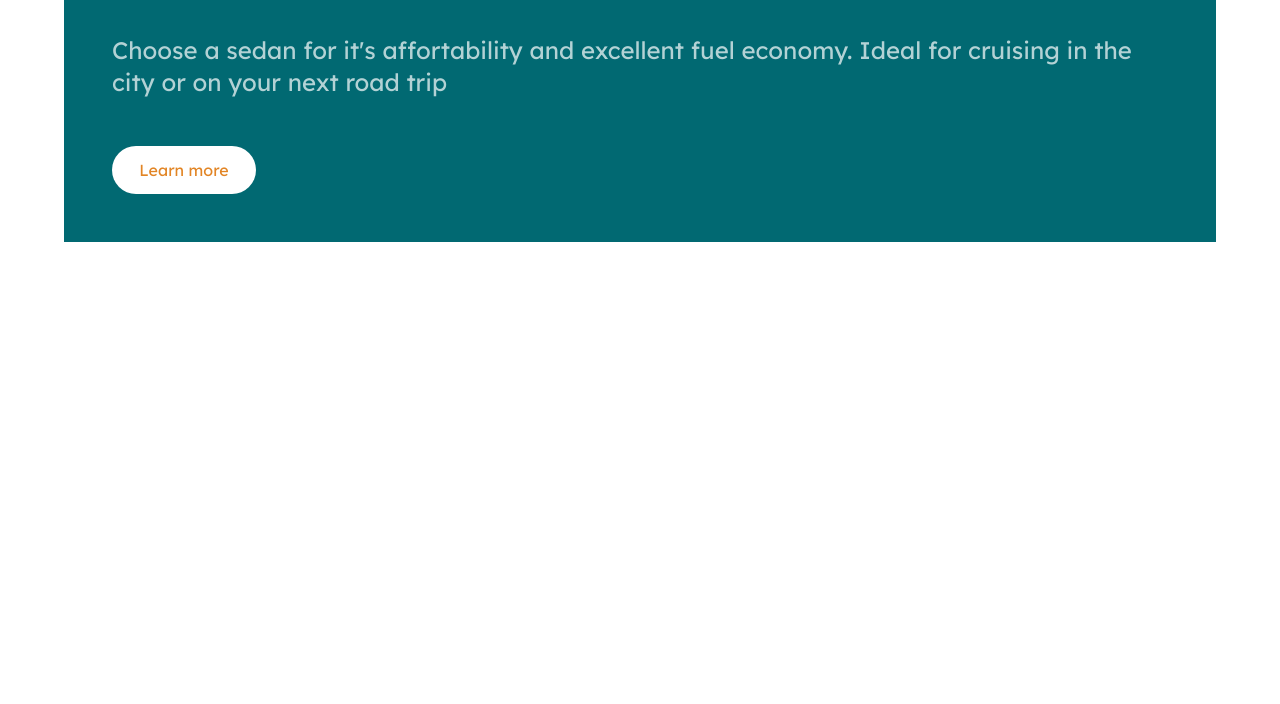
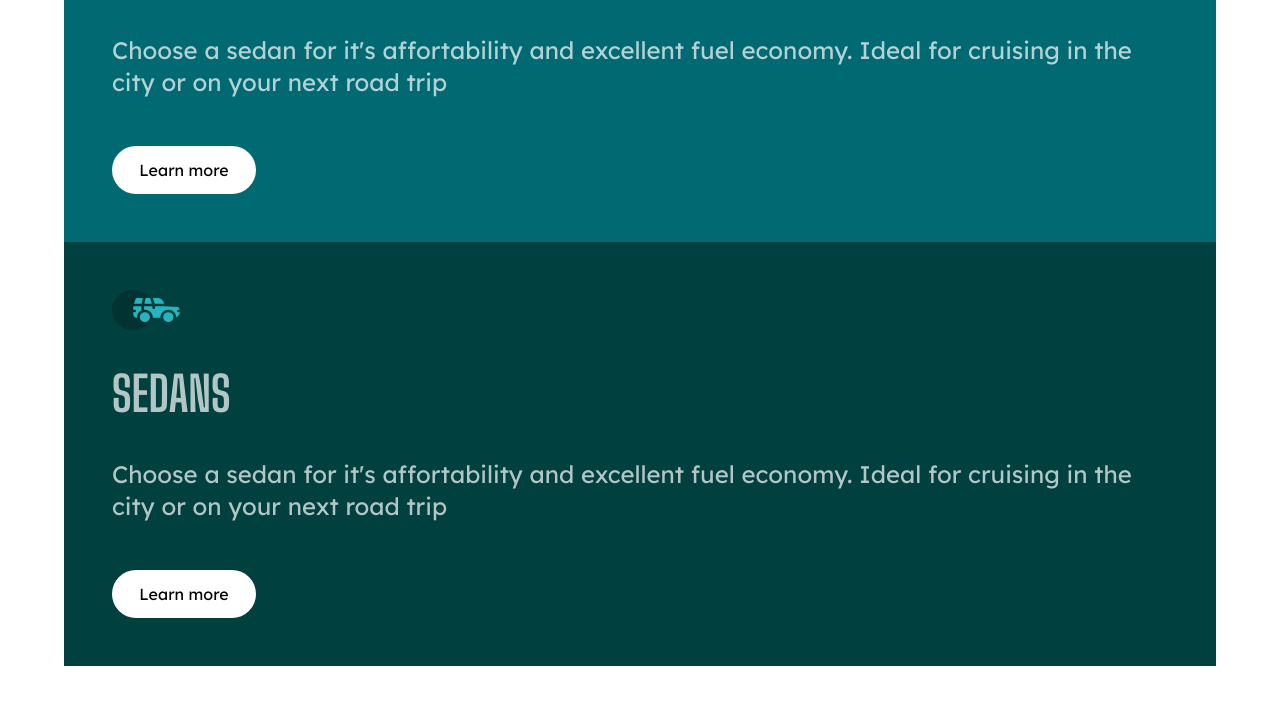
Before and after one commit to ArnauOriol/202209-w2ch1-arnau-oriol, a website: page public/3-column-preview-component.html in a window 1280 px wide. Shown: the part 670-1374 px from the top of the page. Before the commit the page ends 976 px from the top, so only its background shows below. Drawn offline with nearby package versions, Linux system fonts and the light colour scheme; files that its build step writes are made by us from their sources.

Commit message:
Add skeleton to section 3

```diff
--- a/public/3-column-preview-component.html
+++ b/public/3-column-preview-component.html
@@ -32,7 +32,13 @@
         for cruising in the city or on your next road trip</p>
       <button class="button">Learn more</button>
     </section>
-    <section></section>
+    <section class="card-information card-3">
+      <img src="images/icon-suvs.svg" alt="Suvs drawing" class="card-information__icon">
+      <h2 class="card-information__title">SEDANS</h2>
+      <p class="card-information__description">Choose a sedan for it's affortability and excellent fuel economy. Ideal
+        for cruising in the city or on your next road trip</p>
+      <button class="button">Learn more</button>
+    </section>
   </main>
 </body>
 
--- a/src/sass/components/_buttons-3cpc.scss
+++ b/src/sass/components/_buttons-3cpc.scss
@@ -8,5 +8,4 @@ button {
   height: 3rem;
   width: 9rem;
   border: none;
-  color: colors-3cpc.$color-first-section;
 }
--- a/src/sass/components/_cards-3cpc.scss
+++ b/src/sass/components/_cards-3cpc.scss
@@ -15,6 +15,9 @@ main {
 }
 .card-2 {
   background-color: colors-3cpc.$color-second-section;
+}
+.card-3 {
+  background-color: colors-3cpc.$color-third-section;
 }
 
 .card-information {
```
